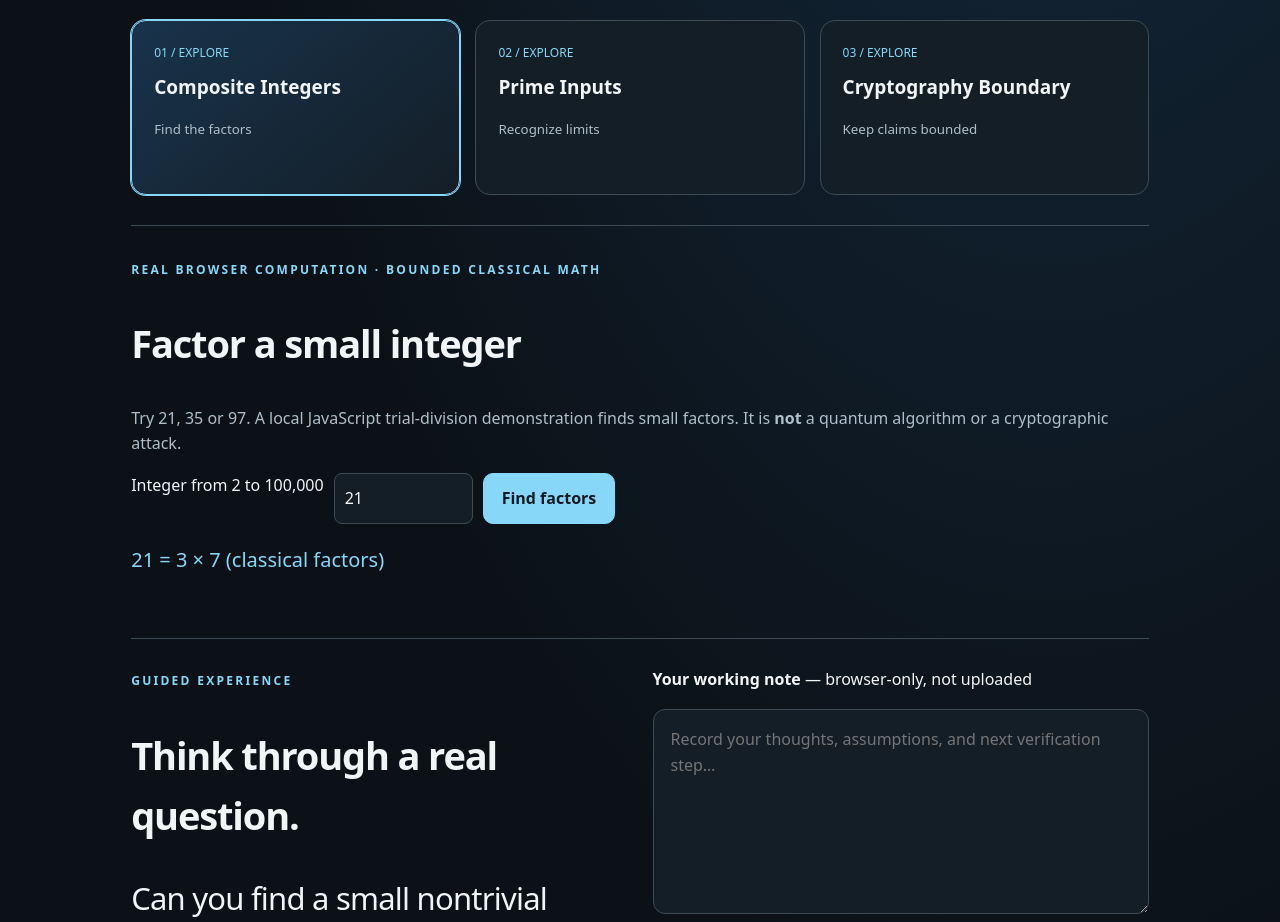
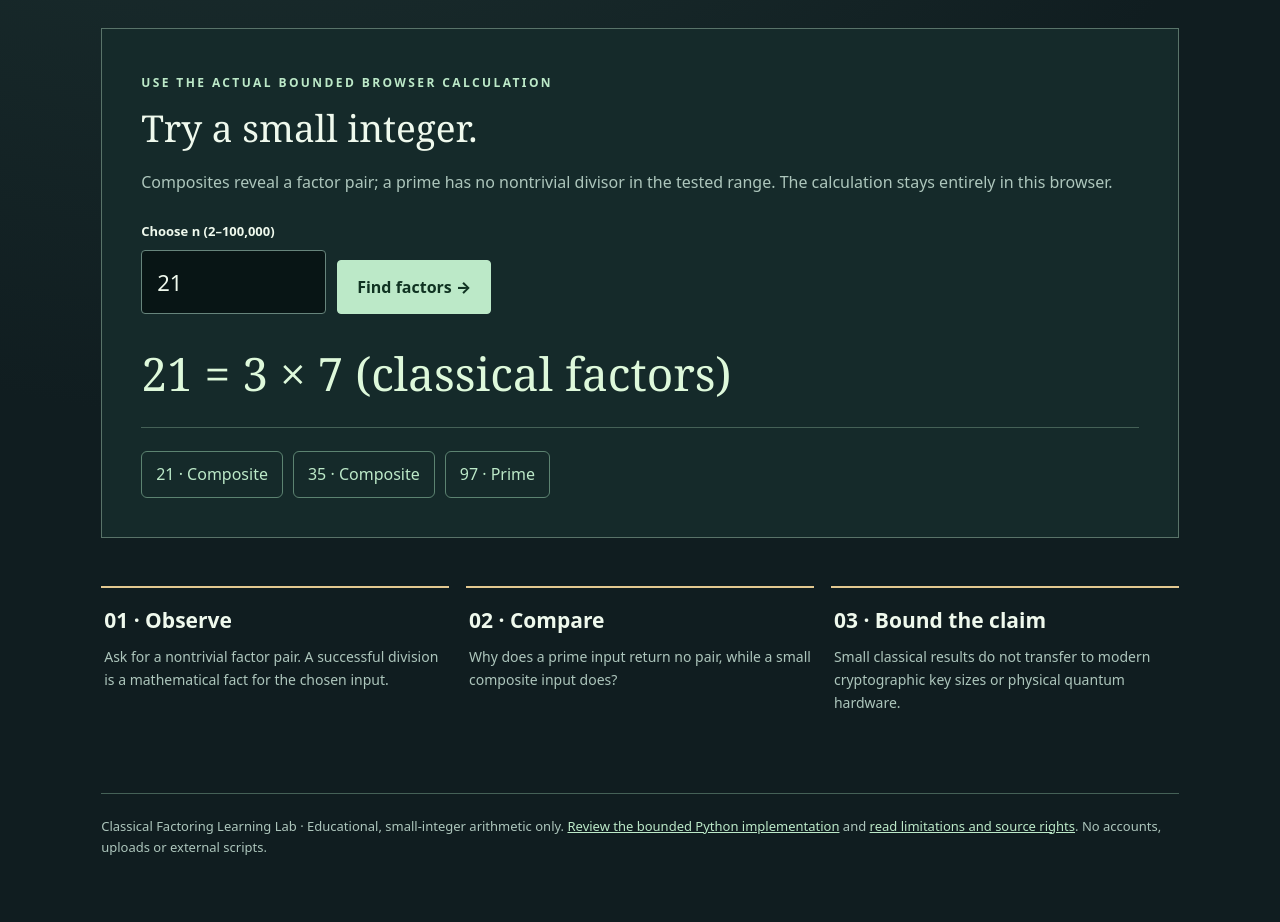
Before and after one commit to LuckyGitHub777/quantum-classical-factoring-lab, a plain HTML site: page index.html in a window 1280 px wide. Shown: the part 767-1689 px from the top of the page. Drawn offline with Linux system fonts and the light colour scheme.

Commit message:
ux(pages): preserve real factoring calculator in a distinct chalkboard

```diff
--- a/index.html
+++ b/index.html
@@ -1,49 +1,27 @@
 <!doctype html>
 <html lang="en"><head><meta charset="utf-8"><meta name="viewport" content="width=device-width,initial-scale=1"><meta name="color-scheme" content="dark">
-<meta name="description" content="Explore the classical small-integer factoring step adjacent to Shor-style discussions. No quantum computer is involved."><title>Classical Factoring Lab · Public Web Experience</title>
+<meta name="description" content="An interactive classical factoring chalkboard for small integers, primes and composites. Bounded trial division only, no quantum computing.">
+<meta http-equiv="Content-Security-Policy" content="default-src 'none'; style-src 'unsafe-inline'; script-src 'unsafe-inline'; img-src 'none'; connect-src 'none'; base-uri 'none'; form-action 'none'">
+<title>The Factoring Chalkboard | Classical Number Theory Lab</title>
 <style>
-:root{--bg:#0b1117;--panel:#141e27;--ink:#f2f5f5;--muted:#aebfca;--line:#3d4b56;--accent:#87d8f8;--glow:#18334b}
-*{box-sizing:border-box}html{scroll-behavior:smooth}body{margin:0;background:radial-gradient(ellipse at 82% -20%,var(--glow),transparent 63%),var(--bg);color:var(--ink);font:16px/1.6 system-ui,-apple-system,"Segoe UI",sans-serif}a{color:var(--accent)}button,textarea{font:inherit}button{cursor:pointer}button:focus-visible,a:focus-visible,textarea:focus-visible{outline:3px solid var(--accent);outline-offset:3px}
-.shell{max-width:1120px;margin:auto;padding:24px clamp(18px,4vw,52px) 80px}.nav{display:flex;justify-content:space-between;align-items:center;gap:12px;border-bottom:1px solid var(--line);padding-bottom:18px}.brand{font-weight:700;letter-spacing:.01em}.nav a{font-size:14px;text-decoration:none}.eyebrow{color:var(--accent);font-size:12px;font-weight:700;letter-spacing:.19em;text-transform:uppercase}
-header{padding:clamp(65px,10vw,125px) 0 60px;max-width:850px}h1{font-size:clamp(48px,8vw,94px);letter-spacing:-.06em;line-height:1.03;margin:14px 0 26px;font-weight:650}header p{font-size:clamp(17px,2vw,21px);color:var(--muted);max-width:720px}.accent{color:var(--accent)}.pill{display:inline-block;border:1px solid var(--line);border-radius:999px;padding:7px 13px;color:var(--muted);font-size:13px}
-h2{font-size:clamp(25px,3vw,38px);letter-spacing:-.03em}h3{font-size:19px;margin:0 0 6px}.grid{display:grid;grid-template-columns:repeat(3,minmax(0,1fr));gap:15px;margin:24px 0 30px}.mode{min-height:175px;text-align:left;background:var(--panel);color:var(--ink);border:1px solid var(--line);border-radius:15px;padding:22px;display:flex;flex-direction:column;gap:10px}.mode[aria-pressed=true]{border-color:var(--accent);box-shadow:0 0 0 1px var(--accent);background:linear-gradient(140deg,var(--glow),var(--panel))}.mode small{color:var(--muted)}.num{font-size:12px;color:var(--accent)}
-.workspace{display:grid;grid-template-columns:1fr 1fr;gap:25px;border-top:1px solid var(--line);padding-top:28px}.prompt{font-size:clamp(22px,2.7vw,31px);line-height:1.3;letter-spacing:-.025em}.guidance{padding:18px 20px;border-left:3px solid var(--accent);background:var(--panel);border-radius:0 9px 9px 0;color:var(--muted)}
-textarea{display:block;width:100%;min-height:205px;resize:vertical;border:1px solid var(--line);border-radius:12px;color:var(--ink);background:var(--panel);padding:17px;margin:16px 0}button.action{border:1px solid var(--accent);border-radius:10px;background:var(--accent);color:#101a24;padding:12px 18px;font-weight:700}.secondary{background:transparent!important;color:var(--accent)!important}.controls{display:flex;gap:10px;flex-wrap:wrap}.status{color:var(--muted);font-size:13px;min-height:20px}footer{margin-top:68px;padding-top:22px;border-top:1px solid var(--line);font-size:13px;color:var(--muted)}footer a{color:var(--accent)}
-@media(max-width:700px){.grid,.workspace{grid-template-columns:1fr}header{padding:52px 0 32px}.mode{min-height:125px}}
-</style></head><body><main class="shell"><nav class="nav" aria-label="Project navigation"><span class="brand">Classical Factoring Lab</span><a href="https://github.com/LuckyGitHub777/quantum-classical-factoring-lab">Explore public source</a></nav>
-<header><span class="eyebrow">Number theory · bounded browser demo</span><h1>Classical Factoring Lab<span class="accent">.</span></h1><p>Explore the classical small-integer factoring step adjacent to Shor-style discussions. No quantum computer is involved.</p><span class="pill">Live in your browser · No account · No uploads</span></header>
-<section aria-labelledby="path-title"><span class="eyebrow">Choose your path</span><h2 id="path-title">Explore the work</h2><div class="grid" id="modes" role="group" aria-label="Choose learning path"></div></section>
-<section aria-labelledby="factor-title" style="border-top:1px solid var(--line);padding:30px 0 42px">
-<span class="eyebrow">Real browser computation · bounded classical math</span>
-<h2 id="factor-title">Factor a small integer</h2>
-<p style="color:var(--muted)">Try 21, 35 or 97. A local JavaScript trial-division demonstration finds small factors. It is <strong>not</strong> a quantum algorithm or a cryptographic attack.</p>
-<div class="controls"><label for="integer">Integer from 2 to 100,000</label><input id="integer" inputmode="numeric" type="number" min="2" max="100000" step="1" value="21" style="font:inherit;padding:10px;border-radius:8px;border:1px solid var(--line);color:var(--ink);background:var(--panel);max-width:180px"><button id="factor-it" class="action" type="button">Find factors</button></div>
-<p id="factor-output" role="status" aria-live="polite" style="font-size:20px;color:var(--accent)"></p>
-</section>
-<section class="workspace" aria-labelledby="try-title"><div><span class="eyebrow">Guided experience</span><h2 id="try-title">Think through a real question.</h2><p class="prompt" id="prompt"></p><p class="guidance" id="guide"></p></div>
-<div><label for="notes"><strong>Your working note</strong> — browser-only, not uploaded</label><textarea id="notes" placeholder="Record your thoughts, assumptions, and next verification step…"></textarea><div class="controls"><button class="action" id="export" type="button">Save note (.md)</button><button class="action secondary" id="copy" type="button">Copy prompt</button><button class="action secondary" id="clear" type="button">Clear</button></div><p class="status" id="status" aria-live="polite"></p></div></section>
-<footer><strong>Classical Factoring Learning Lab</strong> · Public educational browser companion. This experience illustrates the released material; it does not execute CLI software, access accounts, certify decisions, or replace the repository's source, tests and limitations. Your notes remain in this tab until exported. <a href="https://github.com/LuckyGitHub777/quantum-classical-factoring-lab/blob/main/README.md">Read scope and rights</a>.</footer></main>
+:root{--bg:#101d20;--ink:#eff9ed;--muted:#adc6bc;--line:#456157;--green:#bce9c8;--gold:#e3c890;--panel:#1b3331}
+*{box-sizing:border-box}body{margin:0;color:var(--ink);background:radial-gradient(circle at 20% 0%,#243d3b,var(--bg) 60%);font:16px/1.65 system-ui,-apple-system,"Segoe UI",sans-serif}a{color:var(--green)}button,input{font:inherit}button{cursor:pointer}a:focus-visible,button:focus-visible,input:focus-visible{outline:3px solid var(--gold);outline-offset:3px}.wrap{max-width:1180px;padding:25px clamp(18px,4vw,55px) 67px;margin:auto}.nav{display:flex;justify-content:space-between;align-items:center;gap:12px;flex-wrap:wrap;font-size:13px;border-bottom:1px solid var(--line);padding-bottom:17px}.word{font:normal 23px Georgia,serif;letter-spacing:.04em}.kicker{font-size:12px;text-transform:uppercase;letter-spacing:.2em;color:var(--green);font-weight:750}
+header{padding:clamp(60px,8vw,95px) 0 40px}.hero{display:grid;grid-template-columns:1.2fr .8fr;align-items:center;gap:30px}.hero h1{font:normal clamp(50px,7vw,86px)/1.04 Georgia,serif;letter-spacing:-.054em;margin:15px 0 23px}.hero p{max-width:690px;color:var(--muted);font-size:18px}.formula{border:1px solid var(--line);background:#0c1617;padding:47px 18px;text-align:center;transform:rotate(2deg);box-shadow:12px 13px 0 #122325}.formula strong{font:normal clamp(56px,7vw,100px) Georgia,serif;color:var(--green)}.formula span{display:block;font-size:12px;color:var(--muted);letter-spacing:.13em}.limit{border-left:4px solid var(--gold);padding:15px 20px;background:var(--panel);color:#f0eadc;font-size:14px;margin-top:18px}
+.board{background:#152a2a;border:1px solid #597369;padding:clamp(22px,4vw,39px);margin-top:37px}.board h2{font:normal 37px Georgia,serif;margin:8px 0 14px}.board p{color:var(--muted)}.controls{display:flex;align-items:end;gap:11px;flex-wrap:wrap;margin-top:25px}.controls label{font-size:13px;display:block;font-weight:740;margin-bottom:8px}.controls input{background:#081515;color:var(--ink);border:1px solid #67857c;padding:13px 15px;width:185px;font-size:22px;border-radius:4px}.controls button{background:var(--green);border:1px solid var(--green);color:#103322;padding:13px 19px;font-weight:800;border-radius:4px}.output{font:normal clamp(24px,4vw,46px)/1.3 Georgia,serif;min-height:104px;color:#def9db;border-bottom:1px solid var(--line);padding:30px 0 23px;overflow-wrap:anywhere}.examples{display:flex;flex-wrap:wrap;gap:10px;margin:23px 0 0}.examples button{color:var(--green);border:1px solid #5c8371;background:transparent;padding:9px 14px;border-radius:6px}.notes{display:grid;grid-template-columns:repeat(3,1fr);gap:17px;margin-top:48px}.notes article{border-top:2px solid var(--gold);padding:15px 3px}.notes h3{font-size:21px;margin:0 0 8px}.notes p{color:var(--muted);font-size:14px;margin:0}.footer{border-top:1px solid var(--line);color:var(--muted);font-size:13px;margin-top:63px;padding-top:22px}
+@media(max-width:840px){.hero,.notes{grid-template-columns:1fr}.formula{display:none}.controls{align-items:start}}
+</style></head><body><main class="wrap"><nav class="nav"><strong class="word">The Factoring Chalkboard</strong><a href="https://github.com/LuckyGitHub777/quantum-classical-factoring-lab">View source and Python exercise ↗</a></nav>
+<header><div class="hero"><div><span class="kicker">Small integers · real classical computation</span><h1>Numbers have<br>hidden structure.</h1><p>Discover how a small integer can be decomposed into factors. The browser performs bounded trial division—a familiar mathematical operation, not quantum order-finding.</p></div><div class="formula" aria-hidden="true"><strong>n = a × b</strong><span>NONTRIVIAL DIVISORS</span></div></div><p class="limit"><strong>Honest boundary:</strong> This is a classroom-sized JavaScript demonstration (2–100,000). It does not execute Shor's algorithm, query a quantum computer, break RSA, or establish cryptographic capability.</p></header>
+<section class="board" aria-labelledby="calculate-title"><span class="kicker">Use the actual bounded browser calculation</span><h2 id="calculate-title">Try a small integer.</h2><p>Composites reveal a factor pair; a prime has no nontrivial divisor in the tested range. The calculation stays entirely in this browser.</p><div class="controls"><div><label for="integer">Choose n (2–100,000)</label><input id="integer" type="number" min="2" max="100000" step="1" value="21" inputmode="numeric"></div><button type="button" id="factor-it">Find factors →</button></div><div class="output" id="factor-output" role="status" aria-live="polite">21 = 3 × 7</div><div class="examples" role="group" aria-label="Sample integers"><button type="button" data-value="21">21 · Composite</button><button type="button" data-value="35">35 · Composite</button><button type="button" data-value="97">97 · Prime</button></div></section>
+<div class="notes"><article><h3>01 · Observe</h3><p>Ask for a nontrivial factor pair. A successful division is a mathematical fact for the chosen input.</p></article><article><h3>02 · Compare</h3><p>Why does a prime input return no pair, while a small composite input does?</p></article><article><h3>03 · Bound the claim</h3><p>Small classical results do not transfer to modern cryptographic key sizes or physical quantum hardware.</p></article></div>
+<footer class="footer">Classical Factoring Learning Lab · Educational, small-integer arithmetic only. <a href="https://github.com/LuckyGitHub777/quantum-classical-factoring-lab/blob/main/shor_factor_demo.py">Review the bounded Python implementation</a> and <a href="https://github.com/LuckyGitHub777/quantum-classical-factoring-lab/blob/main/README.md">read limitations and source rights</a>. No accounts, uploads or external scripts.</footer></main>
 <script>
-"use strict";
-const steps=[["Composite Integers","Find the factors","Can you find a small nontrivial divisor?","Try 21: the nontrivial factors are 3 and 7. This is classical arithmetic."],["Prime Inputs","Recognize limits","What happens when the trial division finds no nontrivial factors?","Try 23: within the range tested, 23 has no nontrivial factors."],["Cryptography Boundary","Keep claims bounded","Does factoring small classroom integers imply breaking modern RSA?","No. A small deterministic example does not establish quantum computation or real-world cryptographic capability."]];
-let active=0;
-const modes=document.getElementById("modes"),prompt=document.getElementById("prompt"),guide=document.getElementById("guide"),notes=document.getElementById("notes"),status=document.getElementById("status");
-function render(){
-modes.replaceChildren();
-steps.forEach((s,i)=>{const b=document.createElement("button");b.type="button";b.className="mode";b.setAttribute("aria-pressed",String(i===active));
-const num=document.createElement("span");num.className="num";num.textContent="0"+(i+1)+" / EXPLORE";
-const h=document.createElement("h3");h.textContent=s[0];const small=document.createElement("small");small.textContent=s[1];b.append(num,h,small);b.addEventListener("click",()=>{active=i;notes.value="";status.textContent="";render()});modes.append(b)});
-prompt.textContent=steps[active][2];guide.textContent=steps[active][3];
-}
-function draft(){return "# "+"Classical Factoring Lab"+" — "+steps[active][0]+"\n\nQuestion: "+steps[active][2]+"\n\nGuidance: "+steps[active][3]+"\n\nMy note:\n"+(notes.value.trim()||"(not yet written)")+"\n\nReview all factual claims before relying on this note.\n";}
-document.getElementById("clear").addEventListener("click",()=>{notes.value="";status.textContent="Cleared this tab's note."});
-document.getElementById("copy").addEventListener("click",async()=>{try{await navigator.clipboard.writeText(steps[active][2]+"\n"+steps[active][3]);status.textContent="Prompt copied."}catch{status.textContent="Clipboard permission unavailable. Select and copy the visible text."}});
-document.getElementById("export").addEventListener("click",()=>{const blob=new Blob([draft()],{type:"text/markdown;charset=utf-8"});const a=document.createElement("a");const url=URL.createObjectURL(blob);a.href=url;a.download="quantum-classical-factoring-lab"+"-note.md";a.click();setTimeout(()=>URL.revokeObjectURL(url),3000);status.textContent="Saved locally; no content was uploaded."});
-render();
-</script><script>
 (function(){const field=document.getElementById("integer"),out=document.getElementById("factor-output");
 function calculate(){const n=Number(field.value);if(!Number.isInteger(n)||n<2||n>100000){out.textContent="Enter an integer from 2 through 100,000.";return}
 let factor=0;for(let d=2;d*d<=n;d++){if(n%d===0){factor=d;break}}
 out.textContent=factor?n+" = "+factor+" × "+(n/factor)+" (classical factors)":n+" has no nontrivial divisor in this range (prime)."}
 document.getElementById("factor-it").addEventListener("click",calculate);calculate()})();
+</script>
+<script>
+"use strict";
+for(const b of document.querySelectorAll("[data-value]"))b.addEventListener("click",()=>{document.getElementById("integer").value=b.dataset.value;document.getElementById("factor-it").click();});
 </script></body></html>
```
